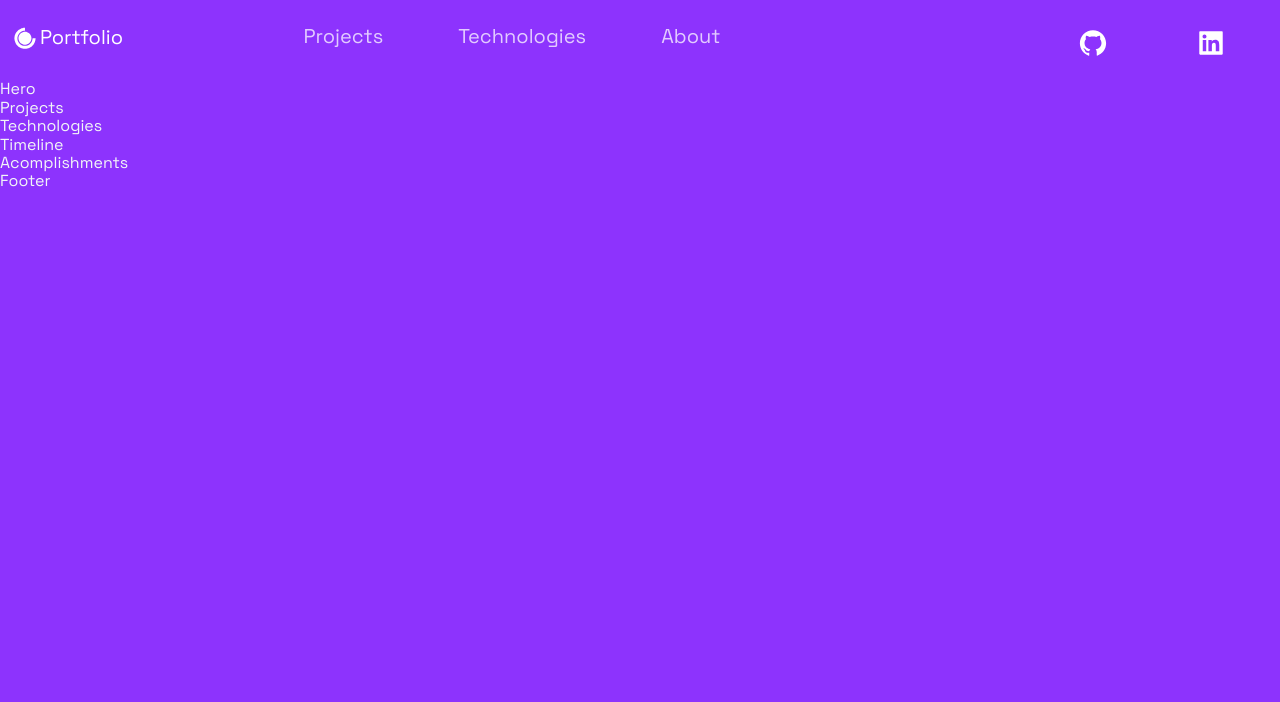
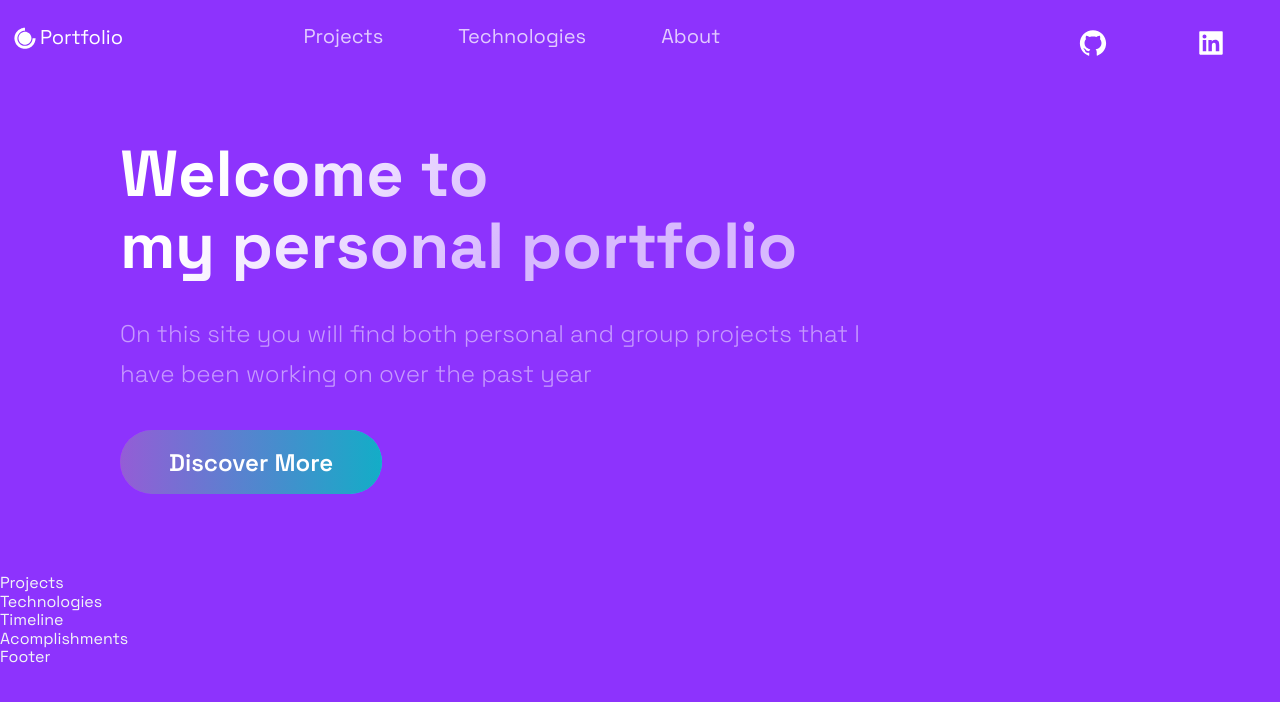
Before and after one commit to JosephCurtis1999/Joe-React-portfolio, a Next.js app: page / in a window 1280 px wide. Shown: the top 702 px of the page. Built offline with nearby package versions, Linux system fonts and the light colour scheme.

Commit message:
added hero title description and discover more button which takes to github

```diff
--- a/src/components/Hero/Hero.js
+++ b/src/components/Hero/Hero.js
@@ -5,9 +5,19 @@ import Button from '../../styles/GlobalComponents/Button';
 import { LeftSection } from './HeroStyles';
 
 const Hero = (props) => (
-  <div>
-    Hero
-  </div>
+  <Section row nopadding>
+    <LeftSection>
+      <SectionTitle main center>
+        Welcome to <br />
+        my personal portfolio
+      </SectionTitle>
+      <SectionText>
+        On this site you will find both personal and group projects that
+        I have been working on over the past year
+      </SectionText>
+      <Button onClick={() => window.location = 'https://github.com/JosephCurtis1999'}>Discover More</Button>
+    </LeftSection>
+  </Section>
 );
 
 export default Hero;
```
